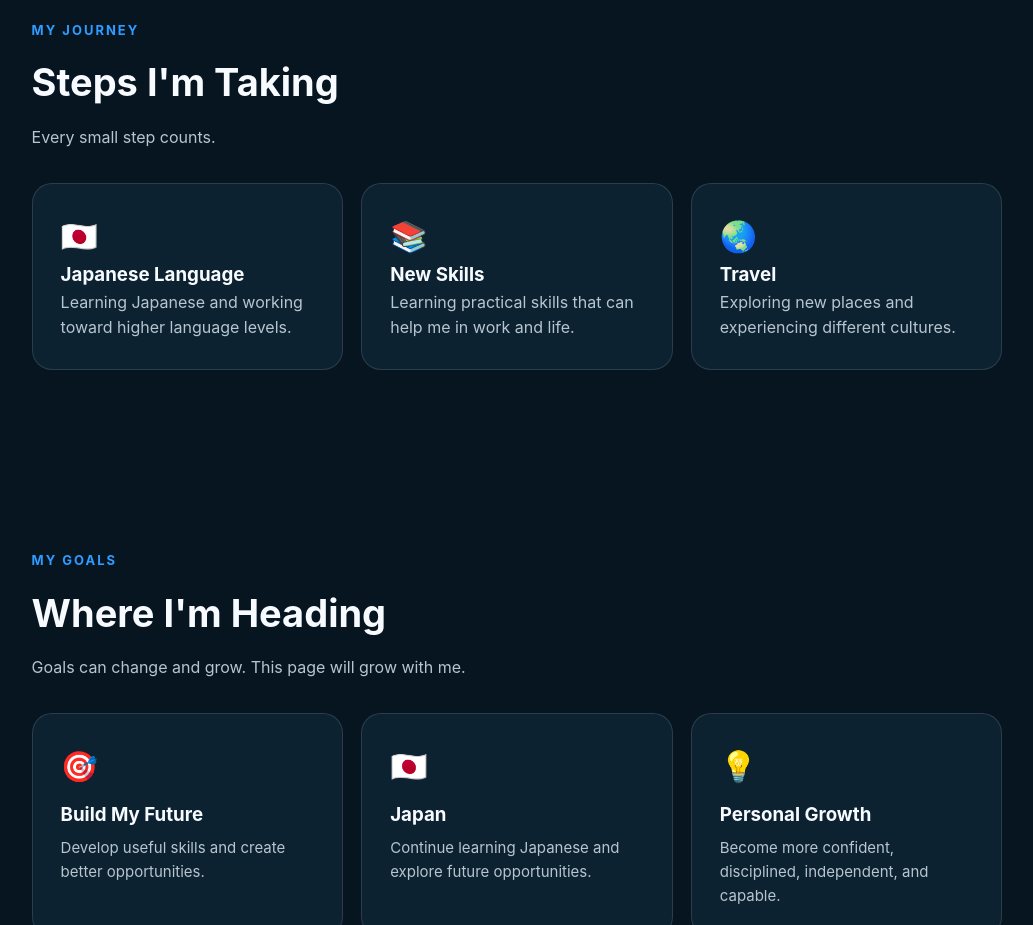
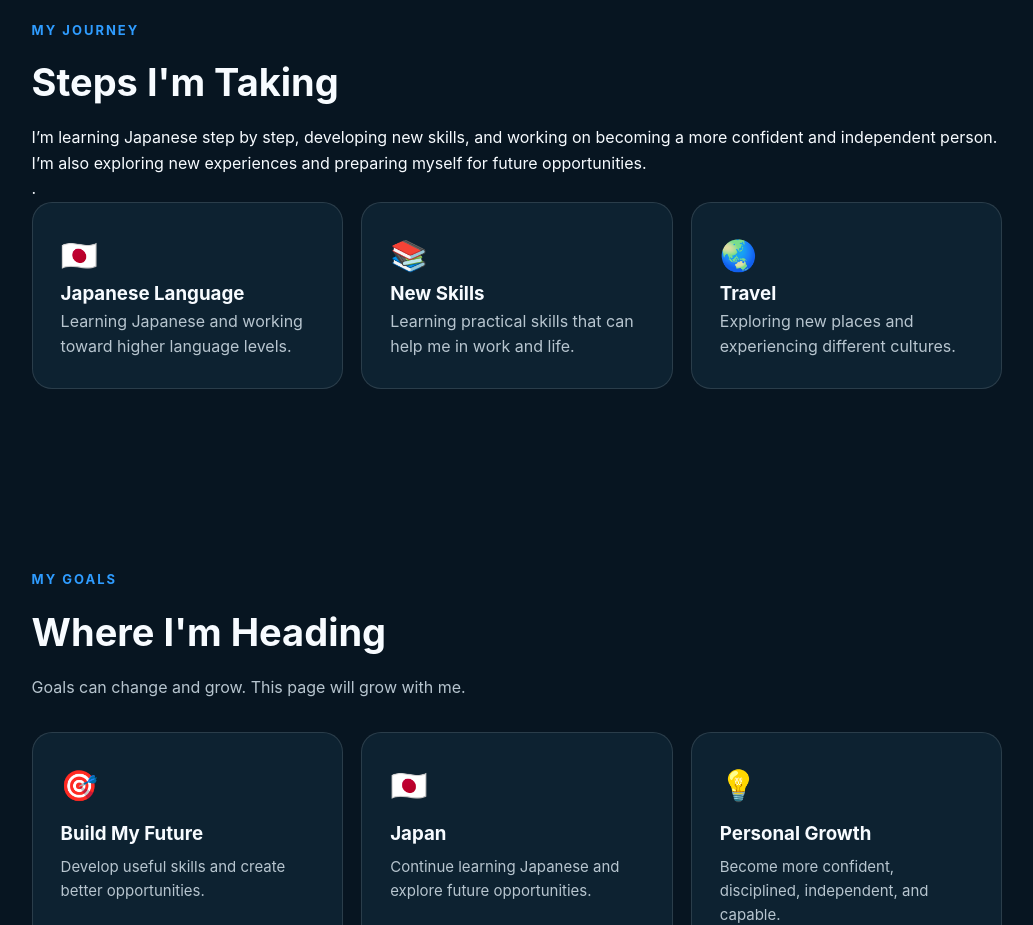
Before and after one commit to abirhasanrana/abirhasanrana, a plain HTML site: page index.html in a window 1280 px wide. Shown: the part 1500-2425 px from the top of the page, without its empty margins (123-1156 px from the left). Drawn offline with Linux system fonts and the light colour scheme.

Commit message:
Revise journey section with new personal insights
Updated the content of the journey section to reflect personal growth and learning experiences.

```diff
--- a/index.html
+++ b/index.html
@@ -125,7 +125,11 @@ hard work and consistency.
     <section id="journey">
       <div class="eyebrow">My Journey</div>
       <h2>Steps I'm Taking</h2>
-      <p class="section-sub">Every small step counts.</p>
+      <p<p>
+I’m learning Japanese step by step, developing new skills, and working on becoming
+a more confident and independent person. I’m also exploring new experiences and
+preparing myself for future opportunities.
+</p>.</p>
       <div class="grid">
         <div class="card"><div class="icon">🇯🇵</div><h3>Japanese Language</h3><p>Learning Japanese and working toward higher language levels.</p></div>
         <div class="card"><div class="icon">📚</div><h3>New Skills</h3><p>Learning practical skills that can help me in work and life.</p></div>
```
